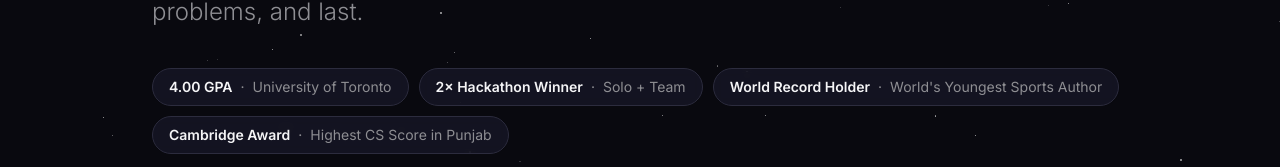
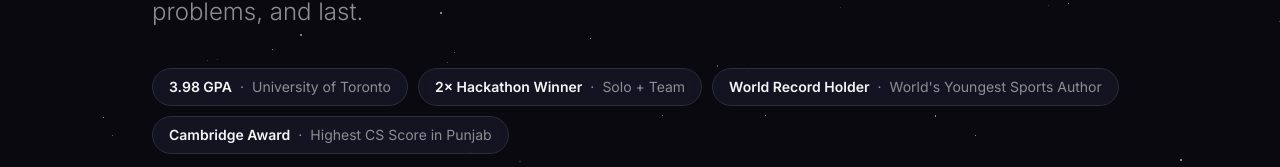
Before and after one commit to hasan-malik/hasan-malik.github.io, a React (Vite) app: page / in a window 1280 px wide. Shown: the part 467-634 px from the top of the page. Built offline with nearby package versions, Linux system fonts and the light colour scheme.

Commit message:
fix: update GPA to 3.98

```diff
--- a/src/components/Achievements.jsx
+++ b/src/components/Achievements.jsx
@@ -12,7 +12,7 @@
   },
   {
     category: 'ACADEMIC',
-    title: 'GPA 4.00 / 4.00',
+    title: 'GPA 3.98 / 4.00',
     subtitle: 'University of Toronto · UofT Scholar Award · First-Year Representative',
     detail:
       'Differential Calc 96% · Integral Calc 95% · Computer Organization 91% · Theory of Computation 94% · Intro to CS 97% · Software Design 93% · Intro to Philosophy 93%',
--- a/src/components/Hero.jsx
+++ b/src/components/Hero.jsx
@@ -1,7 +1,7 @@
 import { motion } from 'framer-motion'
 
 const badges = [
-  { label: '4.00 GPA',            sub: 'University of Toronto'       },
+  { label: '3.98 GPA',            sub: 'University of Toronto'       },
   { label: '2× Hackathon Winner', sub: 'Solo + Team'                 },
   { label: 'World Record Holder', sub: "World's Youngest Sports Author" },
   { label: 'Cambridge Award',     sub: 'Highest CS Score in Punjab'  },
```
